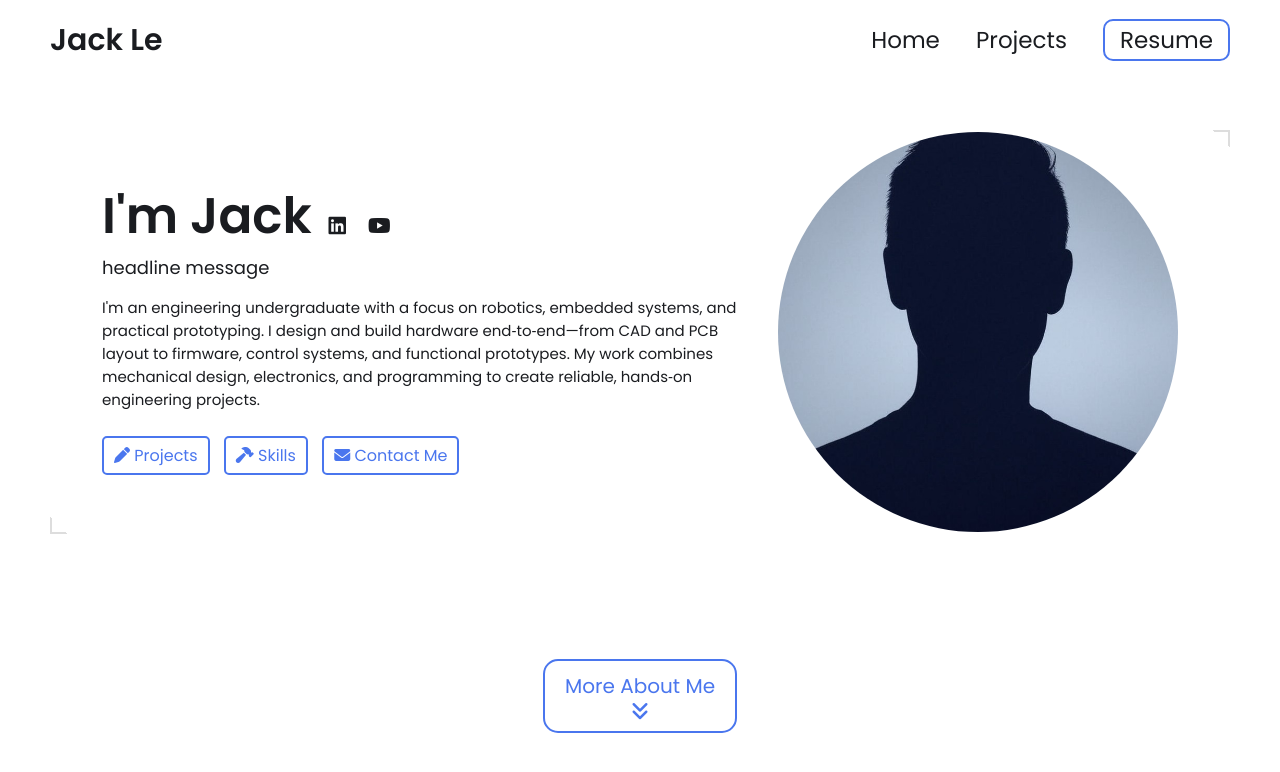
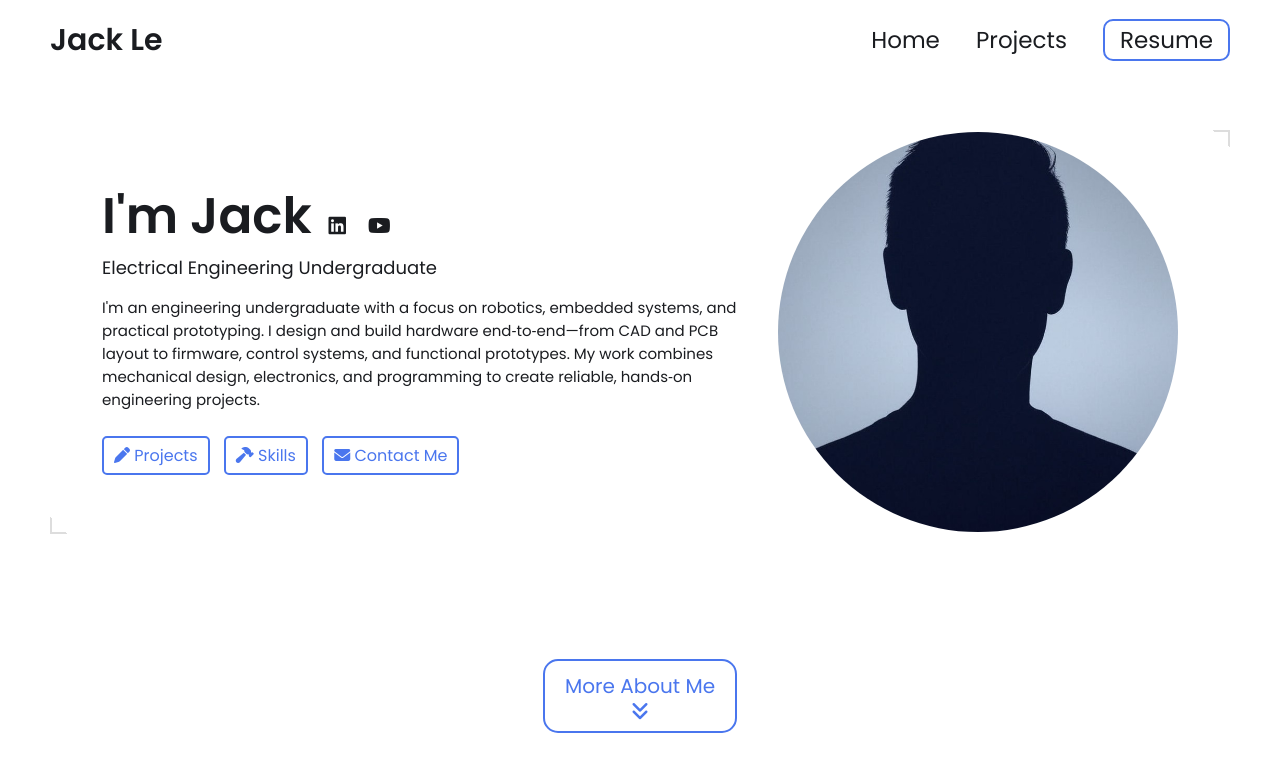
Before and after one commit to JL262626/jacklerobotics.com, a Jekyll site: the page built from index.html, in a window 1280 px wide and 900 px high. Shown: the top 772 px of the window. Built offline with Jekyll 4.4.1, drawn with Linux system fonts in a browser that asks for light colours.

Commit message:
Update _config.yml

```diff
--- a/_config.yml
+++ b/_config.yml
@@ -13,7 +13,7 @@ title: Jack Le's Portfolio # This is what shows up in the tab of the browser
 
 # Hero Section
 name: Jack Le
-headline: headline message
+headline: Electrical Engineering Undergraduate
 description: >- # dont remove this line. this will ignore all new lines until the next section
   I'm an engineering undergraduate with a focus on robotics, embedded systems, and practical prototyping. I design and build hardware end‑to‑end—from CAD and PCB layout to firmware, control systems, and functional prototypes. My work combines mechanical design, electronics, and programming to create reliable, hands‑on engineering projects.
 
```
